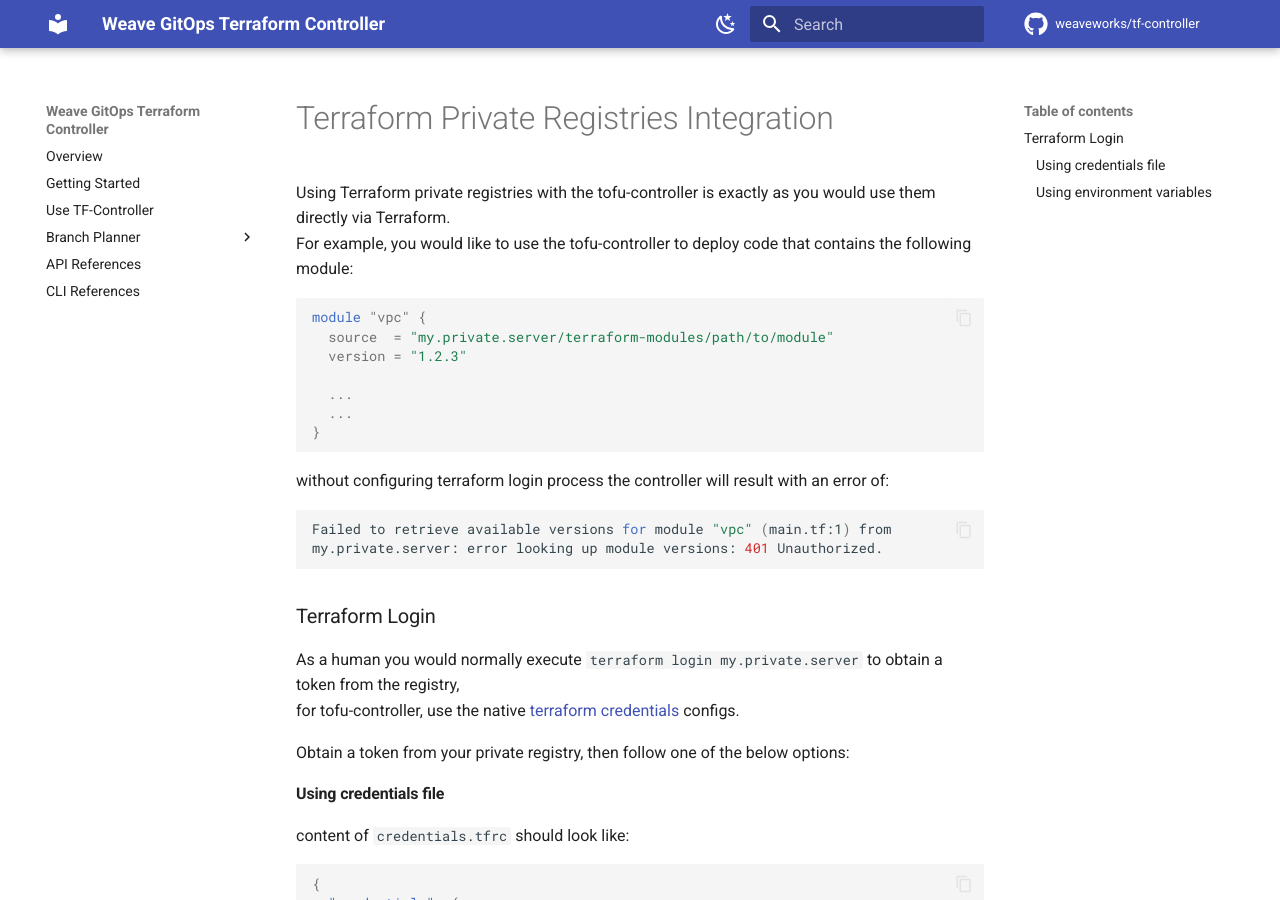
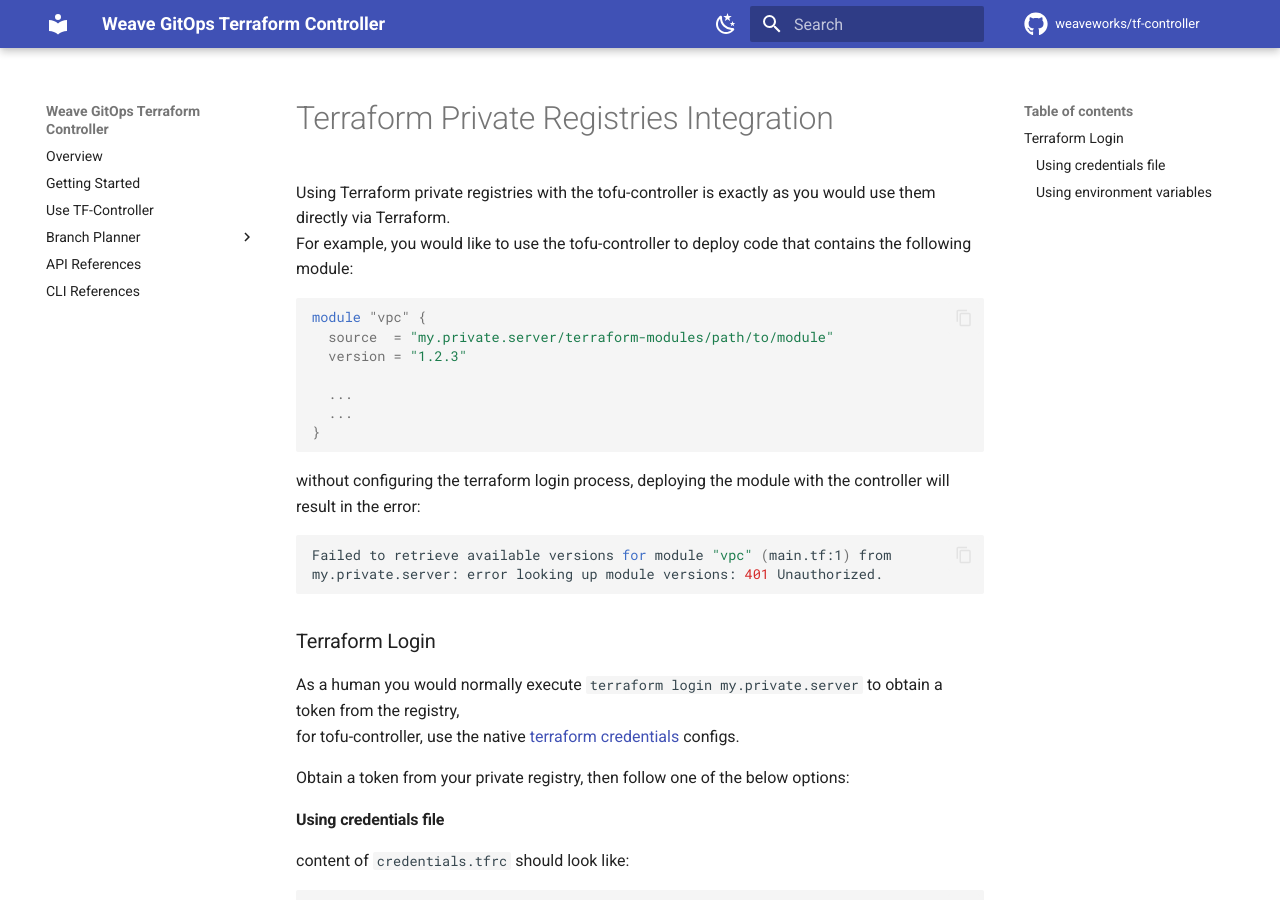
Before and after one commit to flux-iac/tofu-controller, an MkDocs documentation site: the page built from docs/use-tf-controller/integration-with-terraform-private-registries.md, in a window 1280 px wide and 900 px high. Built offline with MkDocs 1.6.1 and Material for MkDocs 9.7.7, drawn with Linux system fonts in a browser that asks for light colours; comment, search, counter and statistics services are not loaded.

Commit message:
Update docs/use-tf-controller/integration-with-terraform-private-registries.md
Co-authored-by: Tonni Follmann <ilithanos@users.noreply.github.com>

````diff
--- a/docs/use-tf-controller/integration-with-terraform-private-registries.md
+++ b/docs/use-tf-controller/integration-with-terraform-private-registries.md
@@ -11,7 +11,7 @@
   ...
 }
 ```
-without configuring terraform login process the controller will result with an error of:
+without configuring the terraform login process, deploying the module with the controller will result in the error:
 ```shell
 Failed to retrieve available versions for module "vpc" (main.tf:1) from
 my.private.server: error looking up module versions: 401 Unauthorized.
````
